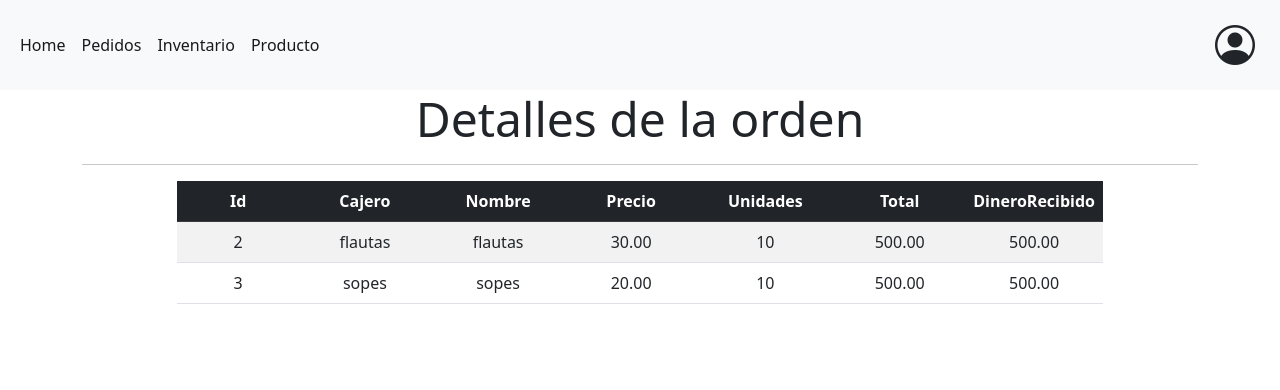
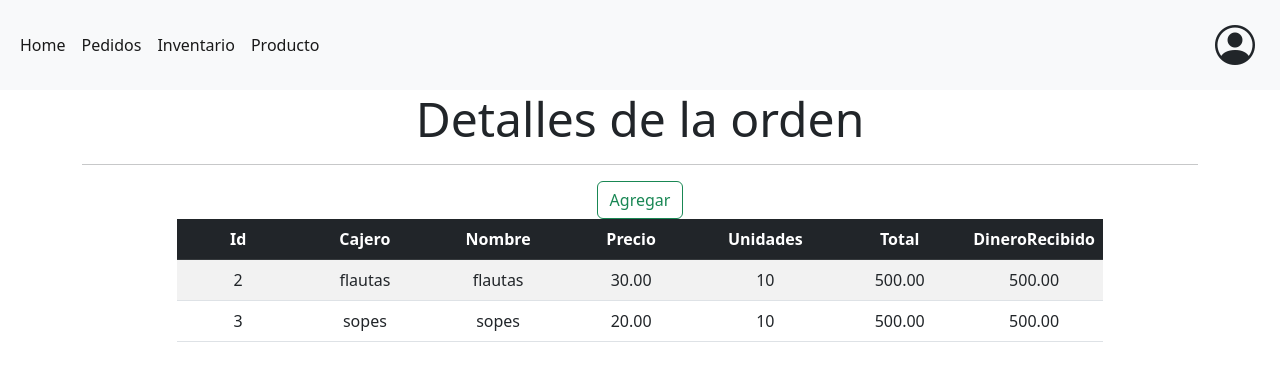
Before and after one commit to theheroman666/POS, a PHP site: a page that uses views/pedido/detalle.php in a window 1280 px wide. Shown: the top 390 px of the page. Run offline with PHP 8.4, Linux system fonts and the light colour scheme; the visitor is signed in with stand-in values (Sample User, id 1); data comes from the database, SQL or seed files in the repository; some libraries are stand-ins or nearby versions.

Commit message:
Revert "detalle eliminar boton agregar" This reverts commit 903f847990b7eab05b4393518a6da7231397e6d4.

```diff
--- a/views/pedido/detalle.php
+++ b/views/pedido/detalle.php
@@ -3,6 +3,9 @@
     <div class="container">
         <h1 class="display-5">Detalles de la orden</h1>
         <hr>
+        <div>
+            <a type="submit" class="btn btn-outline-success rounded" href="<?= base_url . 'inventario/crear' ?>">Agregar</a>
+        </div>
     </div>
 
     <div class="text-center container">
```
